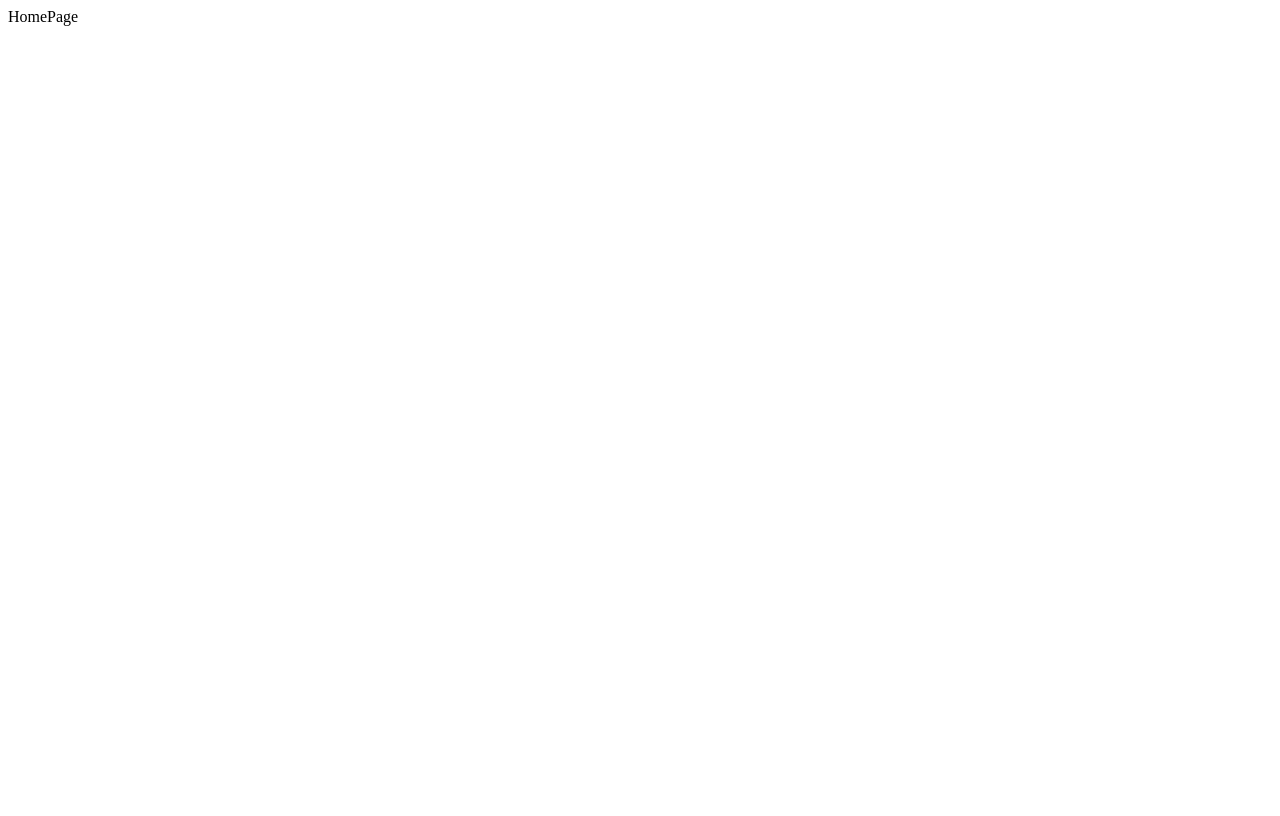
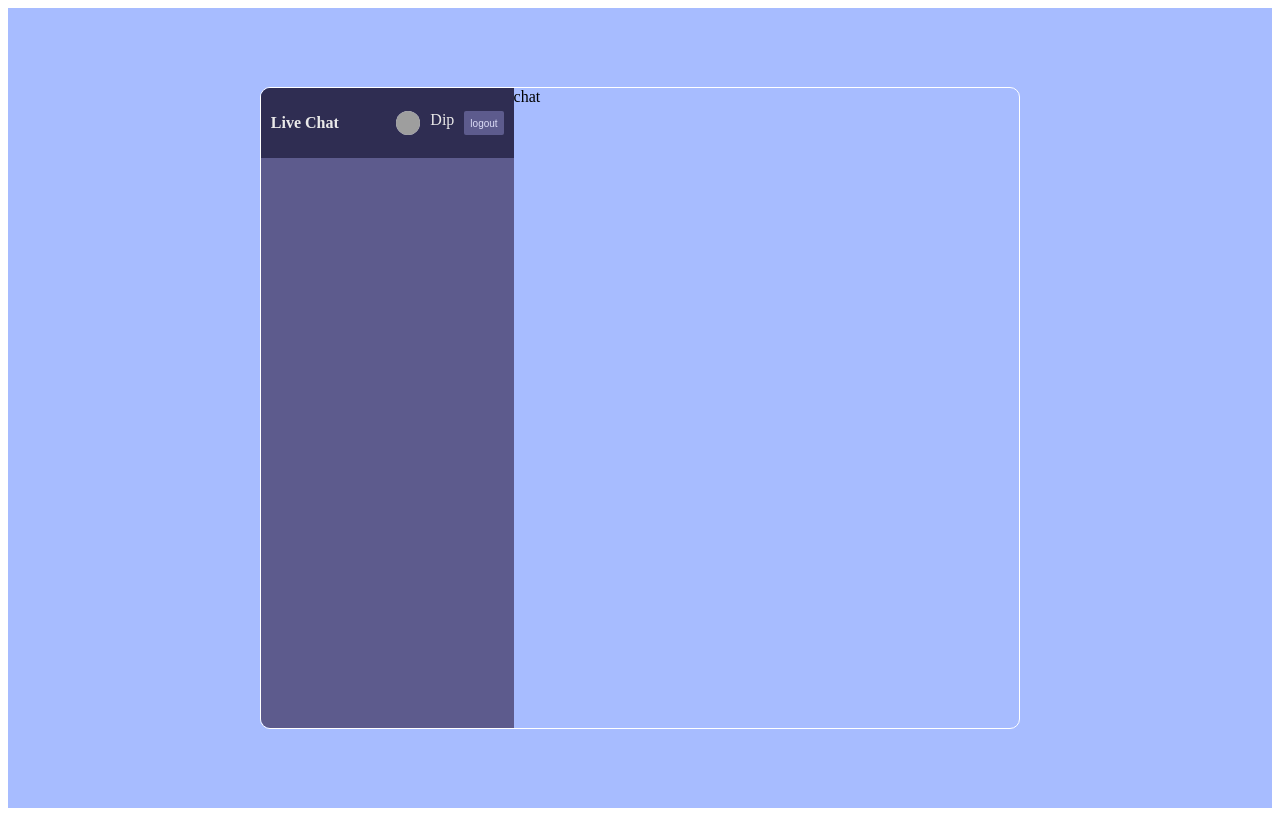
Before and after one commit to mohitosmollick/React-Real-Tilme-Chat-Application, a React (Create React App) app: page / in a window 1280 px wide. Built offline with nearby package versions, Linux system fonts and the light colour scheme; grey boxes are pictures that could not be loaded.

Commit message:
navbar end

```diff
--- /dev/null
+++ b/src/componet/Chat.jsx
@@ -0,0 +1,10 @@
+import React from "react";
+
+const Chat = () =>{
+    return(
+        <div className="chat">
+            chat
+        </div>
+    )
+}
+export default Chat;
--- /dev/null
+++ b/src/componet/Navbar.jsx
@@ -0,0 +1,16 @@
+import React from "react";
+import img1 from "../images/one.jpg";
+
+const Navbar = () =>{
+    return(
+       <div className="navbar">
+           <span className="logo">Live Chat</span>
+           <div className="user">
+               <img src={img1} alt=""  />
+               <span>Dip</span>
+               <button>logout</button>
+           </div>
+       </div>
+    )
+}
+export default Navbar;
--- /dev/null
+++ b/src/componet/SideBar.jsx
@@ -0,0 +1,11 @@
+import React from "react";
+import Navbar from "./Navbar";
+
+const SiteBar = () =>{
+    return(
+       <div className="sidebar">
+           <Navbar/>
+       </div>
+    )
+}
+export default SiteBar;
--- a/src/pages/HomePage.jsx
+++ b/src/pages/HomePage.jsx
@@ -1,12 +1,15 @@
 import React from "react";
+import Chat from "../componet/Chat";
+import SiteBar from "../componet/SideBar";
 
 const HomePage = () =>{
     return(
-        <>
-            <>
-                HomePage
-            </>
-        </>
+        <div className="home">
+            <div className="container">
+                <SiteBar/>
+                <Chat/>
+            </div>
+        </div>
     )
 }
 export default HomePage;
--- a/src/style.scss
+++ b/src/style.scss
@@ -64,3 +64,66 @@
         }
     }
 }
+
+// Home Page css
+
+.home{
+    background-color: #a7bcff;
+    height: 100vh;
+    display: flex;
+    align-items: center;
+    justify-content: center;
+
+    .container{
+        border: 1px solid #fff;
+        border-radius: 10px;
+        width: 60%;
+        height: 80%;
+        display: flex;
+        overflow: hidden;
+
+        .sidebar{
+            flex: 1;
+            background-color: #5d5b8d;
+
+            .navbar{
+                display: flex;
+                align-items: center;
+                background-color: #2f2d52;
+                height: 50px;
+                padding: 10px;
+                justify-content: space-between;
+                color: rgb(234, 233, 233);
+
+                .logo{
+                    font-weight: bold;
+
+                }
+                .user{
+                    display: flex;
+                    gap: 10px;
+
+                    img{
+                        background-color: #ddddf7;
+                        width: 24px;
+                        height: 24px;
+                        border-radius: 50%;
+                    }
+                    button{
+                        background-color: #5d5b8d;
+                        color: #ddddf7;
+                        font-size: 10px;
+                        border: none;
+                        cursor: pointer;
+                        border-radius: 2px;
+                    }
+                }
+            }
+
+        }
+        .chat{
+            flex: 2;
+        }
+    }
+
+}
```
Also changed, not shown: src/componet/Chats.jsx (added, +12 -0 lines), src/componet/Input.jsx (added, +12 -0 lines), src/componet/Messege.jsx (added, +12 -0 lines), src/componet/Search.jsx (added, +12 -0 lines), 2 other files (tests, documents, lock files or other folders).
